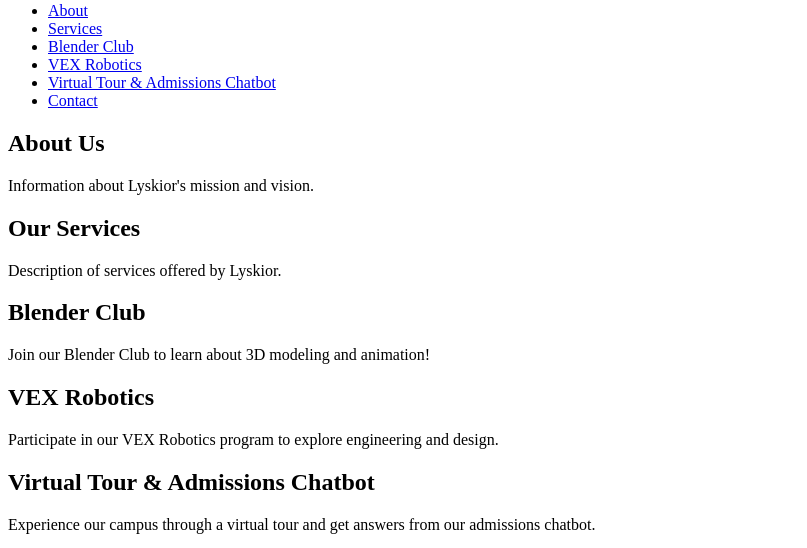
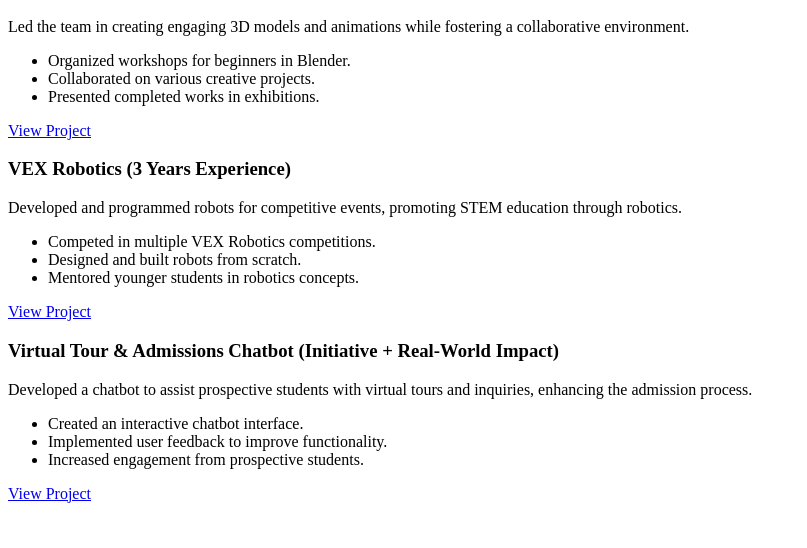
Before and after one commit to Lyskior/lyskior.github.io, a plain HTML site: page index.html in a window 1280 px wide. Shown: the part 78-626 px from the top of the page, without its empty margins (0-807 px from the left). Drawn offline with Linux system fonts and the light colour scheme.

Commit message:
Updated index.html to include new project sections: Blender Club, VEX Robotics, and Virtual Tour & Admissions Chatbot.

```diff
--- a/index.html
+++ b/index.html
@@ -1,54 +1,40 @@
-<!DOCTYPE html>
-<html lang="en">
-<head>
-    <meta charset="UTF-8">
-    <meta name="viewport" content="width=device-width, initial-scale=1.0">
-    <link rel="stylesheet" href="styles.css">
-    <title>Lyskior Homepage</title>
-</head>
-<body>
-    <header>
-        <h1>Welcome to Lyskior</h1>
-        <nav>
-            <ul>
-                <li><a href="#about">About</a></li>
-                <li><a href="#services">Services</a></li>
-                <li><a href="#blender-club">Blender Club</a></li>
-                <li><a href="#vex-robotics">VEX Robotics</a></li>
-                <li><a href="#virtual-tour">Virtual Tour & Admissions Chatbot</a></li>
-                <li><a href="#contact">Contact</a></li>
-            </ul>
-        </nav>
-    </header>
+<!-- Existing content remains unchanged -->
 
-    <section id="about">
-        <h2>About Us</h2>
-        <p>Information about Lyskior's mission and vision.</p>
-    </section>
+<section id="projects">
+    <h2>Projects</h2>
+    <div class="service-card">
+        <h3>Blender Club (Leadership + Creative Work)</h3>
+        <p>Led the team in creating engaging 3D models and animations while fostering a collaborative environment.</p>
+        <ul>
+            <li>Organized workshops for beginners in Blender.</li>
+            <li>Collaborated on various creative projects.</li>
+            <li>Presented completed works in exhibitions.</li>
+        </ul>
+        <div class="media-gallery"> <!-- Placeholder for media gallery --> </div>
+        <a href="#" class="btn">View Project</a>
+    </div>
+    <div class="service-card">
+        <h3>VEX Robotics (3 Years Experience)</h3>
+        <p>Developed and programmed robots for competitive events, promoting STEM education through robotics.</p>
+        <ul>
+            <li>Competed in multiple VEX Robotics competitions.</li>
+            <li>Designed and built robots from scratch.</li>
+            <li>Mentored younger students in robotics concepts.</li>
+        </ul>
+        <div class="media-gallery"> <!-- Placeholder for media gallery --> </div>
+        <a href="#" class="btn">View Project</a>
+    </div>
+    <div class="service-card">
+        <h3>Virtual Tour & Admissions Chatbot (Initiative + Real-World Impact)</h3>
+        <p>Developed a chatbot to assist prospective students with virtual tours and inquiries, enhancing the admission process.</p>
+        <ul>
+            <li>Created an interactive chatbot interface.</li>
+            <li>Implemented user feedback to improve functionality.</li>
+            <li>Increased engagement from prospective students.</li>
+        </ul>
+        <div class="media-gallery"> <!-- Placeholder for media gallery --> </div>
+        <a href="#" class="btn">View Project</a>
+    </div>
+</section>
 
-    <section id="services">
-        <h2>Our Services</h2>
-        <p>Description of services offered by Lyskior.</p>
-    </section>
-
-    <section id="blender-club">
-        <h2>Blender Club</h2>
-        <p>Join our Blender Club to learn about 3D modeling and animation!</p>
-    </section>
-
-    <section id="vex-robotics">
-        <h2>VEX Robotics</h2>
-        <p>Participate in our VEX Robotics program to explore engineering and design.</p>
-    </section>
-
-    <section id="virtual-tour">
-        <h2>Virtual Tour & Admissions Chatbot</h2>
-        <p>Experience our campus through a virtual tour and get answers from our admissions chatbot.</p>
-    </section>
-
-    <footer>
-        <h2>Contact Us</h2>
-        <p>Email: info@lyskior.com</p>
-    </footer>
-</body>
-</html>
+<!-- Existing content remains unchanged -->
```
